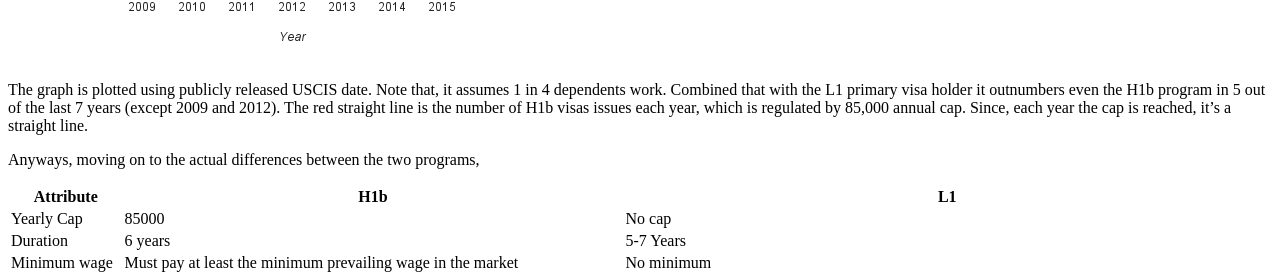
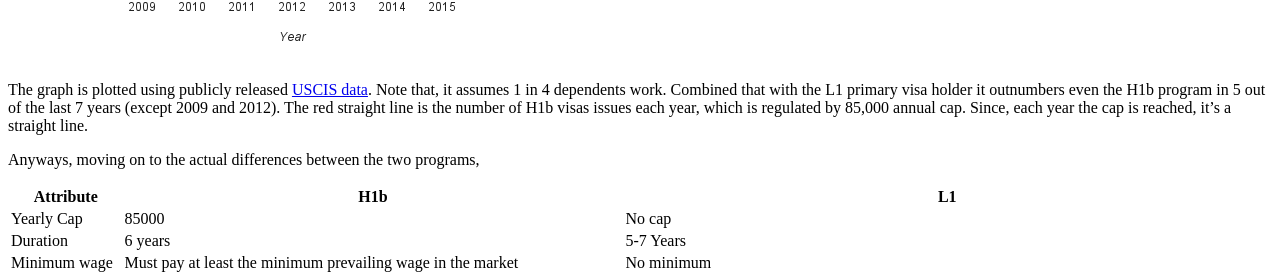
Before and after one commit to gitforwork2/gitforwork.github.io, a Jekyll site: the page built from _posts/2016-12-24-H1b-visa-vs-L1-visa-comparison.md, in a window 1280 px wide. Shown: the part 705-979 px from the top of the page. Built offline with Jekyll 4.4.1, drawn with Linux system fonts in a browser that asks for light colours; comment, search, counter and statistics services are not loaded.

Commit message:
Update 2016-12-24-H1b-visa-vs-L1-visa-comparison.md

```diff
--- a/_posts/2016-12-24-H1b-visa-vs-L1-visa-comparison.md
+++ b/_posts/2016-12-24-H1b-visa-vs-L1-visa-comparison.md
@@ -11,7 +11,7 @@
 
 ![L1 vs H1b](/assets/images/posts/L1-vs-H1-Years-v1.1.png)
 
-The graph is plotted using publicly released USCIS date. Note that, it assumes 1 in 4 dependents work. Combined that with the L1 primary visa holder it outnumbers even the H1b program in 5 out of the last 7 years (except 2009 and 2012). The red straight line is the number of H1b visas issues each year, which is regulated by 85,000 annual cap. Since, each year the cap is reached, it's a straight line.
+The graph is plotted using publicly released [USCIS data](https://travel.state.gov/content/dam/visas/Statistics/AnnualReports/FY2015AnnualReport/FY15AnnualReport-TableXVIB.pdf). Note that, it assumes 1 in 4 dependents work. Combined that with the L1 primary visa holder it outnumbers even the H1b program in 5 out of the last 7 years (except 2009 and 2012). The red straight line is the number of H1b visas issues each year, which is regulated by 85,000 annual cap. Since, each year the cap is reached, it's a straight line.
 
 Anyways, moving on to the actual differences between the two programs,
 
```
